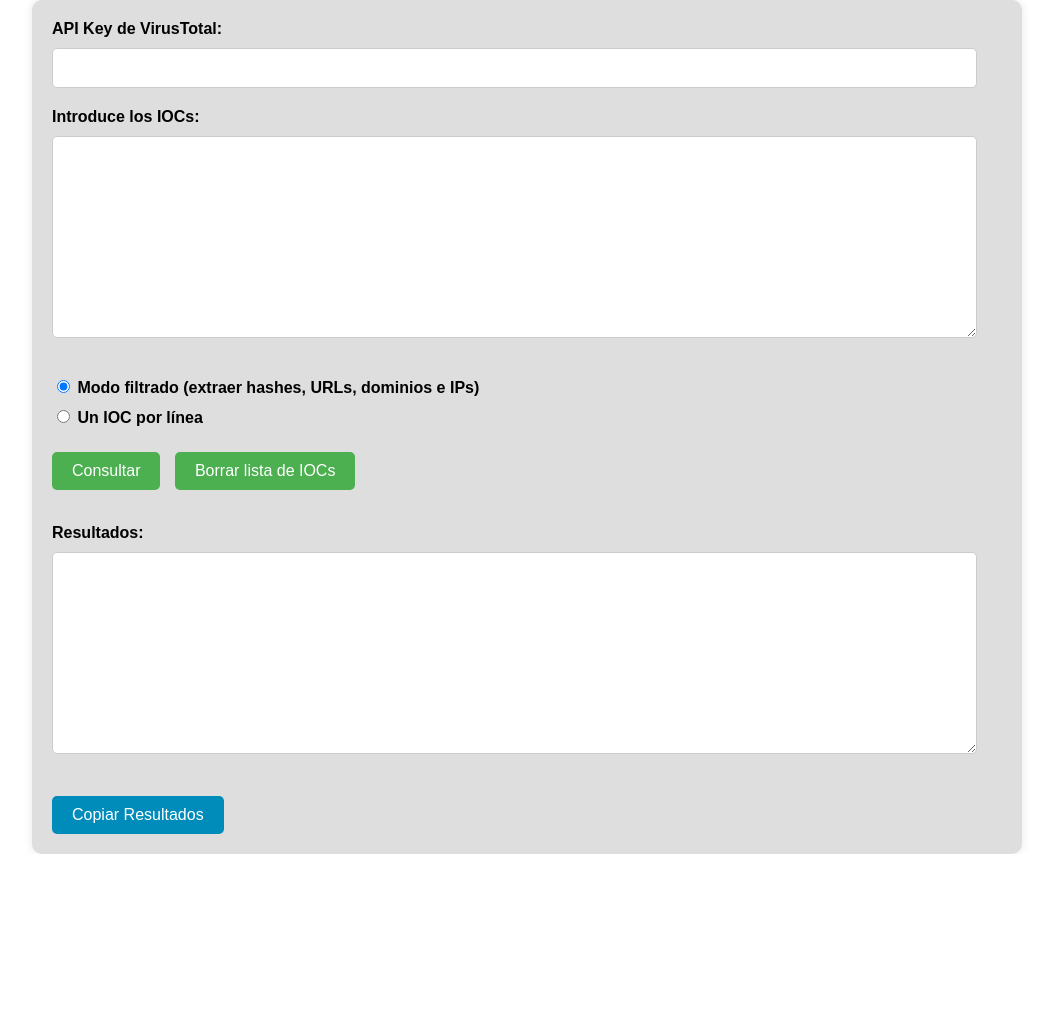
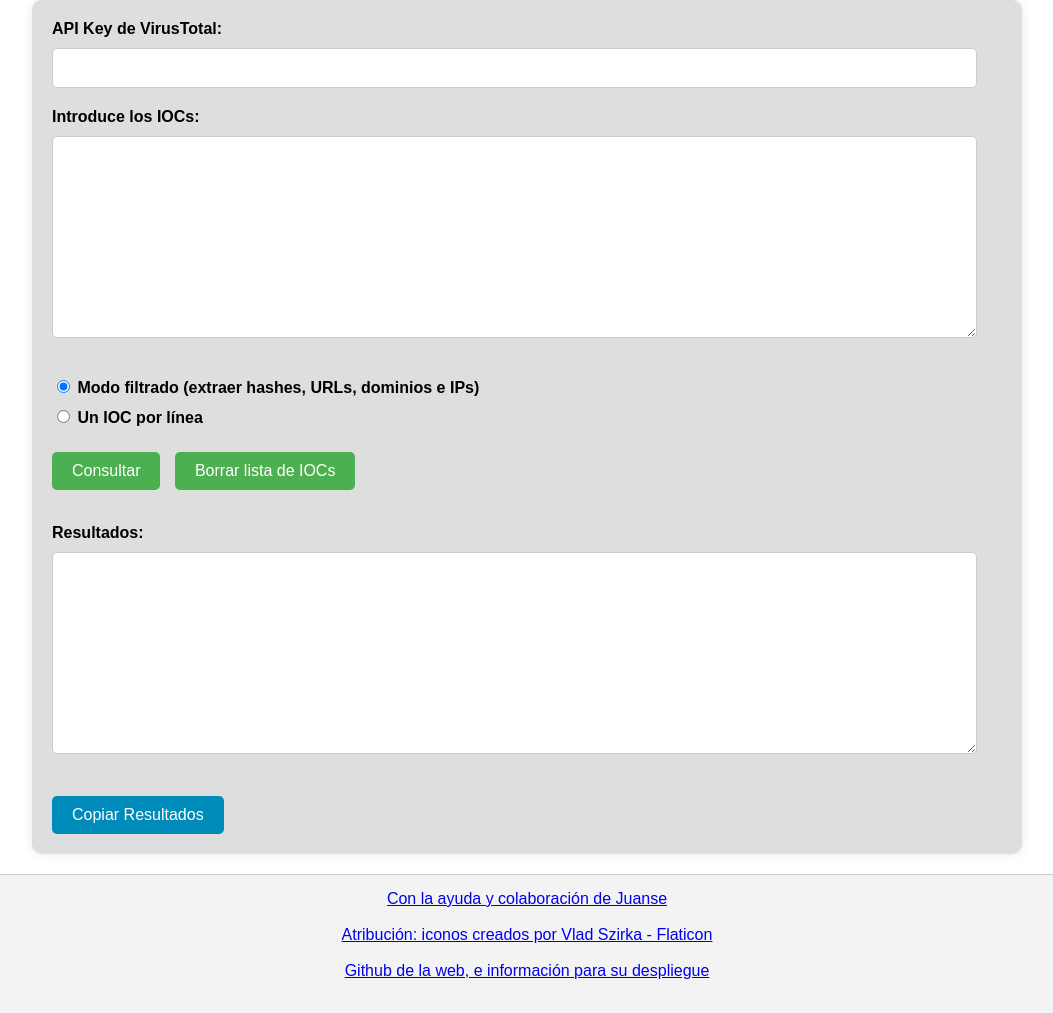
Before and after one commit to CCDani/DynamicWeb-IOC-checker, a plain HTML site: page index.html in a window 1280 px wide. Shown: the whole page, without its empty margins (113-1166 px from the left). Before the commit the page ends 854 px from the top, so only its background shows below. Drawn offline with Linux system fonts and the light colour scheme.

Commit message:
Update index.html [Agregado icono a la web, menciones y atribuciones]

```diff
--- a/index.html
+++ b/index.html
@@ -5,6 +5,7 @@
     <meta name="viewport" content="width=device-width, initial-scale=1.0">
     <title>Consulta de IOCs en VirusTotal</title>
     <link rel="stylesheet" href="./estilos.css">
+    <link rel="icon" href="./virus.png" type="image/png">
 </head>
 <body>
     <div id="app">
@@ -37,6 +38,14 @@
         <button onclick="copiarResultados()">Copiar Resultados</button>
     </div>
 
+    <footer>
+        <p>
+            <a href="https://github.com/juanse77" title="Computer Engineer specialized in Computer Science and Software Engineering from the University of Las Palmas de Gran Canaria.">Con la ayuda y colaboración de Juanse</a><br><br>
+            <a href="https://www.flaticon.es/iconos-gratis/malware" title="malware iconos">Atribución: iconos creados por Vlad Szirka - Flaticon</a><br><br>
+            <a href="https://github.com/CCDani/DynamicWeb-IOC-checker" title="Github de la web">Github de la web, e información para su despliegue</a><br><br>
+        </p>
+    </footer>
+
     <script src="./app.js"></script>
 </body>
 </html>
```
